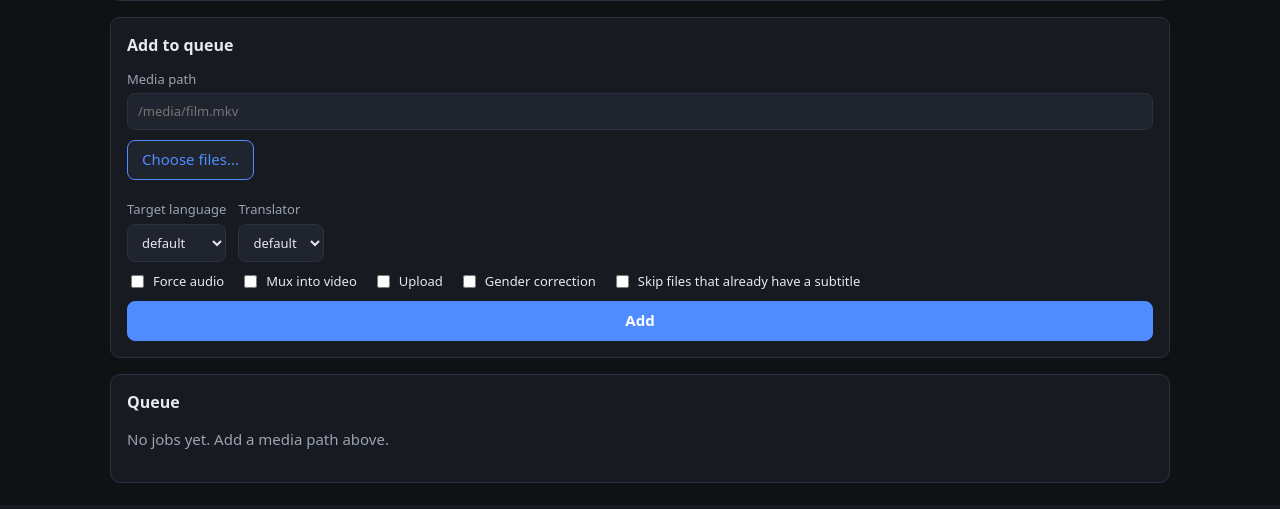
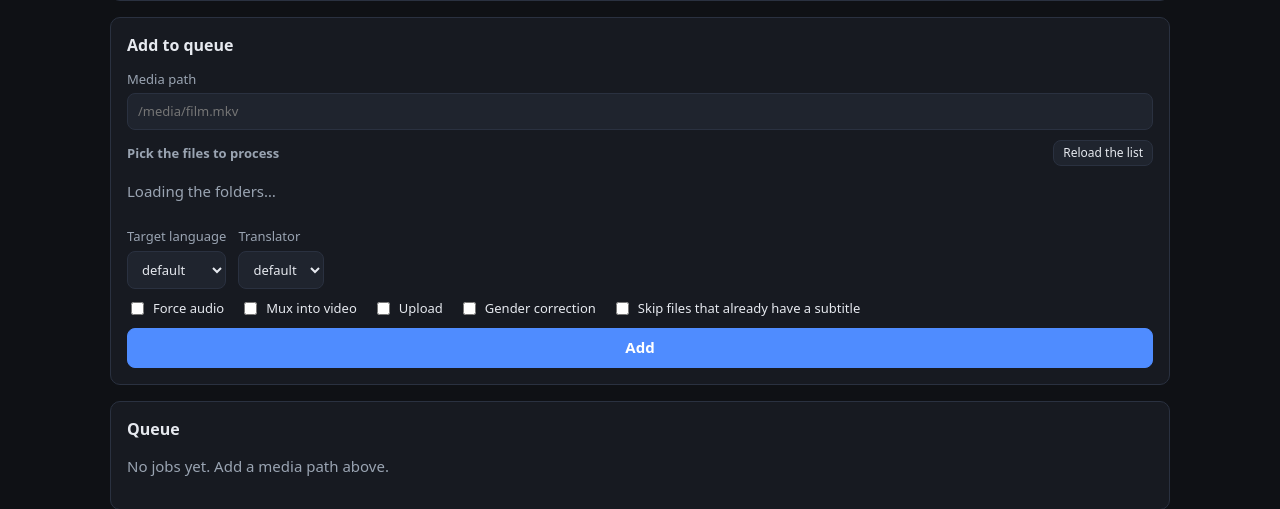
Before and after one commit to chinasky71-byte/TranscriberPro, a FastAPI app: template web/templates/index.html in a window 1280 px wide. Shown: the part 295-804 px from the top of the page. Before the commit the page ends 778 px from the top, so only its background shows below. Run offline with FastAPI, Linux system fonts and the light colour scheme; the template is opened without the code that fills it, so the values that code supplies are empty; parts of the project's set-up code (start-up, migrations or seed data) failed here and were passed over.

Commit message:
fix(webui): drop the picker toggle, keep the list always visible
A toggle is one state too many: the panel opened with the page, a click on the
summary closed it, and with the list inside a collapsed `<details>` the picker
looked broken ("open, then it disappears, clicking does nothing"). The listing
is now a normal block in the add form, with a "Reload the list" button, so no
JavaScript is needed to see the folders and no state can hide them.

CSS: the `summary` rules are replaced by a `.picker-head` row; `.picker-body`
keeps the margin. The picker test asserts the always-visible structure.
Full suite: 684 passed, 11 skipped, the two known `test_install_retry.py`
failures unchanged.

```diff
--- a/linux_tests/test_web_picker.py
+++ b/linux_tests/test_web_picker.py
@@ -236,8 +236,8 @@
     with TestClient(app) as client:
         page = client.get("/").text
         assert 'name="paths"' in _listing(client, str(library))  # checkboxes in the partial
-        assert "<details class=\"picker-wrap\" open>" in page  # open, no JavaScript
-        assert "<summary class=\"btn\">Choose files" in page
+        assert '<div class="picker-wrap">' in page        # always visible, no JavaScript
+        assert "Pick the files to process" in page
         assert 'hx-get="/ui/browse"' in page             # listing loaded by HTMX
         assert 'name="skip_existing"' in page
         assert 'id="picker"' in page
--- a/web/static/app.css
+++ b/web/static/app.css
@@ -180,11 +180,9 @@
 /* File picker (server-side listing of the allowed media roots) */
 [x-cloak] { display: none !important; }
 
-.picker-wrap > summary.btn { display: inline-block; width: fit-content; cursor: pointer; list-style: none; }
-.picker-wrap > summary.btn::-webkit-details-marker { display: none; }
-.picker-wrap > summary.btn::marker { content: ""; }
-.picker-wrap[open] > summary.btn { border-color: var(--accent); color: var(--accent); }
-.picker-body { margin-top: 10px; }
+.picker-head { display: flex; align-items: center; justify-content: space-between; gap: 8px; }
+.picker-head strong { font-size: 13px; color: var(--muted); font-weight: 600; }
+.picker-body { margin-top: 8px; }
 .picker {
   background: var(--panel-2);
   border: 1px solid var(--line);
--- a/web/templates/index.html
+++ b/web/templates/index.html
@@ -10,11 +10,18 @@
     <label>Media path
       <input name="path" placeholder="/media/film.mkv" autocomplete="off">
     </label>
-    <details class="picker-wrap" open>
-      <summary class="btn">Choose files…</summary>
+    <div class="picker-wrap">
+      <div class="picker-head">
+        <strong>Pick the files to process</strong>
+        <button class="btn small" type="button"
+                hx-get="/ui/browse" hx-target="#picker"
+                hx-swap="innerHTML">Reload the list</button>
+      </div>
       <div id="picker" class="picker-body"
-           hx-get="/ui/browse" hx-trigger="load" hx-swap="innerHTML"></div>
-    </details>
+           hx-get="/ui/browse" hx-trigger="load" hx-swap="innerHTML">
+        <p class="muted">Loading the folders…</p>
+      </div>
+    </div>
     <div class="row">
       <label>Target language
         <select name="target_language">
```
Also changed, not shown: docs/PROGRESS.md (+3 -1 lines).
